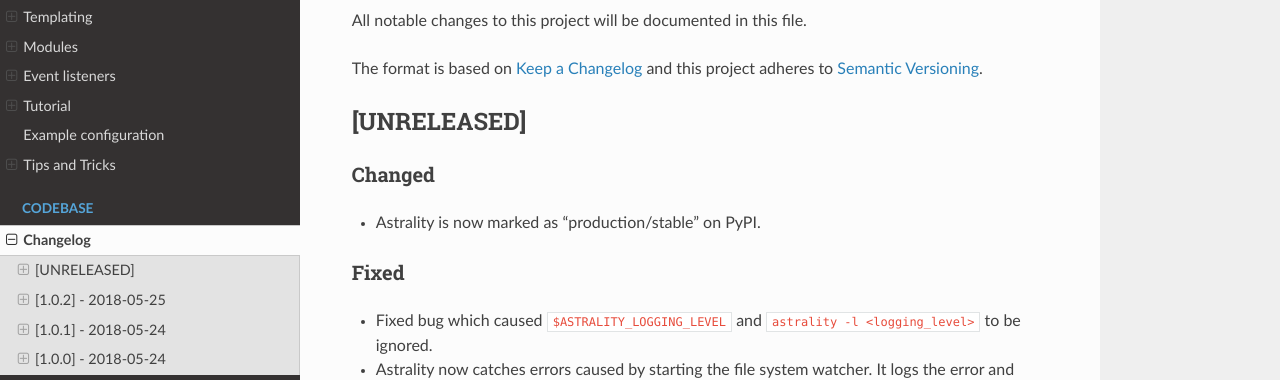
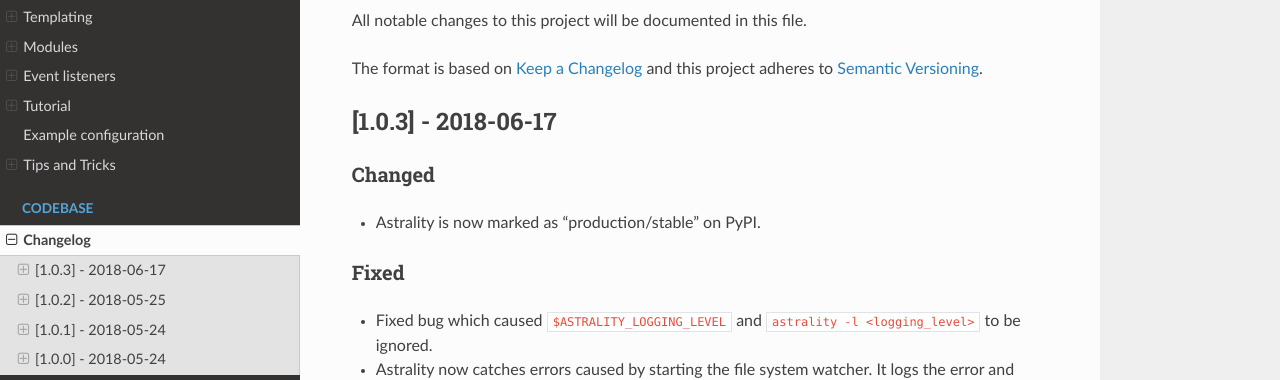
Before and after one commit to JakobGM/astrality, a Sphinx documentation site: the page built from docs/changelog.rst, in a window 1280 px wide and 900 px high. Shown: the part 198-578 px from the top of the window. Built offline with Sphinx 7.4.7 and the Read the Docs theme 2.0.0, drawn with Linux system fonts in a browser that asks for light colours.

Commit message:
Bump version to v1.0.3

```diff
--- a/CHANGELOG.rst
+++ b/CHANGELOG.rst
@@ -8,8 +8,8 @@ The format is based on `Keep a Changelog
 <http://keepachangelog.com/en/1.0.0/>`_ and this project adheres to `Semantic
 Versioning <http://semver.org/spec/v2.0.0.html>`_.
 
-[UNRELEASED]
-============
+[1.0.3] - 2018-06-17
+====================
 
 Changed
 -------
--- a/docs/conf.py
+++ b/docs/conf.py
@@ -66,7 +66,7 @@ author = 'Jakob Gerhard Martinussen'
 # The short X.Y version.
 version = '1.0'
 # The full version, including alpha/beta/rc tags.
-release = '1.0.2'
+release = '1.0.3'
 
 # The language for content autogenerated by Sphinx. Refer to documentation
 # for a list of supported languages.
--- a/setup.py
+++ b/setup.py
@@ -13,7 +13,7 @@ def readme():
 
 setup(
     name='astrality',
-    version='1.0.2',
+    version='1.0.3',
     packages=find_packages(),
     install_requires=[
         'Jinja2',
```
